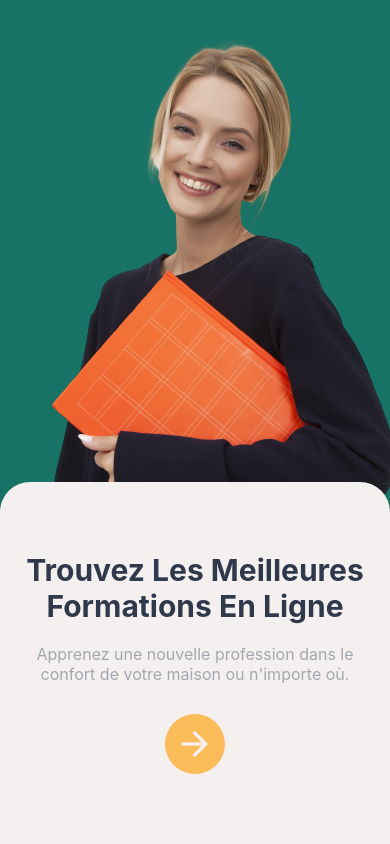
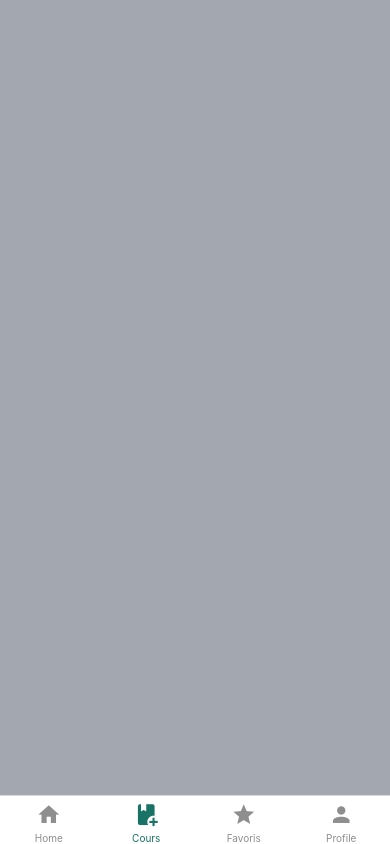
Before and after one commit to vanotis720/develeve-challenge, a React Native app: screen /Course in a window 390 px wide. Built offline with nearby package versions, Linux system fonts and the light colour scheme.

Commit message:
bottom tab added

```diff
--- a/App.js
+++ b/App.js
@@ -1,10 +1,12 @@
 import { NavigationContainer } from '@react-navigation/native';
+import AppBottom from './src/navigation/AppBottom';
 import StartedStack from './src/navigation/StartedStack';
 
 export default function App() {
 	return (
 		<NavigationContainer>
-			<StartedStack />
+			{/* <StartedStack /> */}
+			<AppBottom />
 		</NavigationContainer>
 	);
 }
--- /dev/null
+++ b/src/components/page/Home.js
@@ -0,0 +1,58 @@
+import { StatusBar, StyleSheet, Text, View, TouchableOpacity, Image } from 'react-native';
+import { SafeAreaView } from 'react-native-safe-area-context';
+import colors from '../../theme/colors';
+import MaterialCommunityIcons from '@expo/vector-icons/MaterialCommunityIcons';
+
+function Home({ navigation }) {
+    return (
+        <SafeAreaView style={styles.container}>
+            <StatusBar barStyle='light' backgroundColor={colors.PRIMARY} />
+
+        </SafeAreaView>
+    )
+}
+
+const styles = StyleSheet.create({
+    container: {
+        flex: 1,
+        backgroundColor: colors.GRAY,
+    },
+    topSection: {
+        flex: 3
+    },
+    downSection: {
+        flex: 2,
+        backgroundColor: colors.WHITE,
+        borderTopLeftRadius: 30,
+        borderTopRightRadius: 30,
+        padding: 20,
+        justifyContent: 'center',
+        alignItems: 'center'
+    },
+    title: {
+        color: colors.BLACK,
+        fontSize: 30,
+        marginBottom: 20,
+        fontWeight: 'bold',
+        textAlign: 'center'
+    },
+    description: {
+        color: colors.GRAY,
+        fontSize: 16,
+        marginBottom: 30,
+        textAlign: 'center'
+    },
+    action: {
+        backgroundColor: colors.SECONDARY,
+        borderRadius: 30,
+        height: 60,
+        width: 60,
+        justifyContent: 'center',
+        alignItems: 'center',
+    },
+    cover: {
+        width: '100%',
+    }
+});
+
+export default Home;
--- /dev/null
+++ b/src/navigation/AppBottom.js
@@ -0,0 +1,64 @@
+import * as React from 'react';
+import { createBottomTabNavigator } from '@react-navigation/bottom-tabs';
+import Home from '../components/page/Home';
+import MaterialCommunityIcons from '@expo/vector-icons/MaterialCommunityIcons';
+import colors from '../theme/colors';
+
+const Tab = createBottomTabNavigator();
+
+export default function AppBottom() {
+    return (
+        <Tab.Navigator
+            initialRouteName="Home"
+            screenOptions={{
+                tabBarActiveTintColor: colors.PRIMARY,
+                // tabBarInactiveTintColor: colors.SECONDARY,
+            }}
+        >
+            <Tab.Screen
+                name="Home"
+                component={Home}
+                options={{
+                    tabBarLabel: 'Home',
+                    tabBarIcon: ({ color, size }) => (
+                        <MaterialCommunityIcons name="home" color={color} size={size} />
+                    ),
+                    headerShown: false,
+                }}
+            />
+            <Tab.Screen
+                name="Course"
+                component={Home}
+                options={{
+                    tabBarLabel: 'Cours',
+                    tabBarIcon: ({ color, size }) => (
+                        <MaterialCommunityIcons name="book-plus" color={color} size={size} />
+                    ),
+                    headerShown: false,
+                }}
+            />
+            <Tab.Screen
+                name="Favorite"
+                component={Home}
+                options={{
+                    tabBarLabel: 'Favoris',
+                    tabBarIcon: ({ color, size }) => (
+                        <MaterialCommunityIcons name="star" color={color} size={size} />
+                    ),
+                    headerShown: false,
+                }}
+            />
+            <Tab.Screen
+                name="Account"
+                component={Home}
+                options={{
+                    tabBarLabel: 'Profile',
+                    tabBarIcon: ({ color, size }) => (
+                        <MaterialCommunityIcons name="account" color={color} size={size} />
+                    ),
+                    headerShown: false,
+                }}
+            />
+        </Tab.Navigator>
+    );
+}
```
Also changed, not shown: src/assets/images/communicate.png (deleted).
